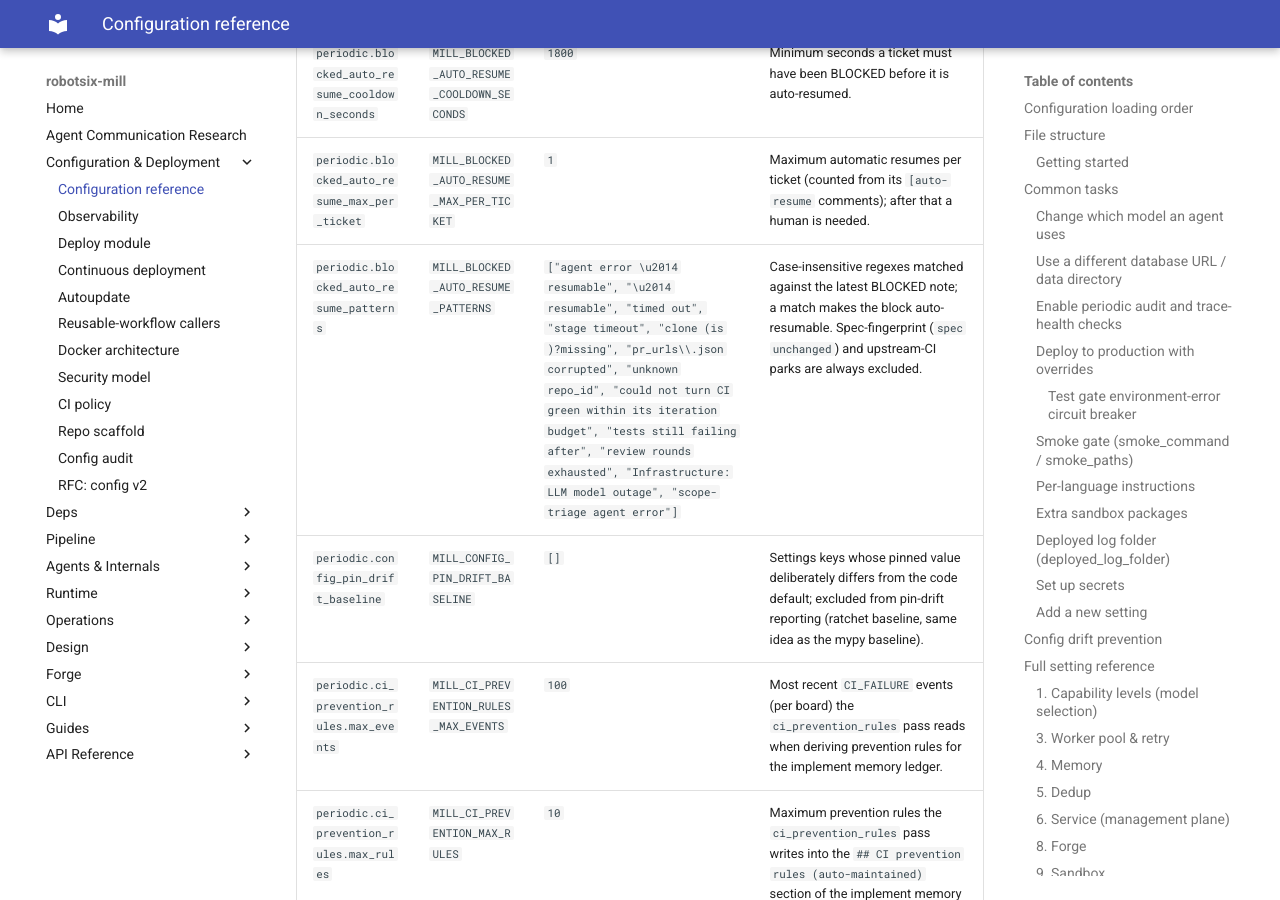
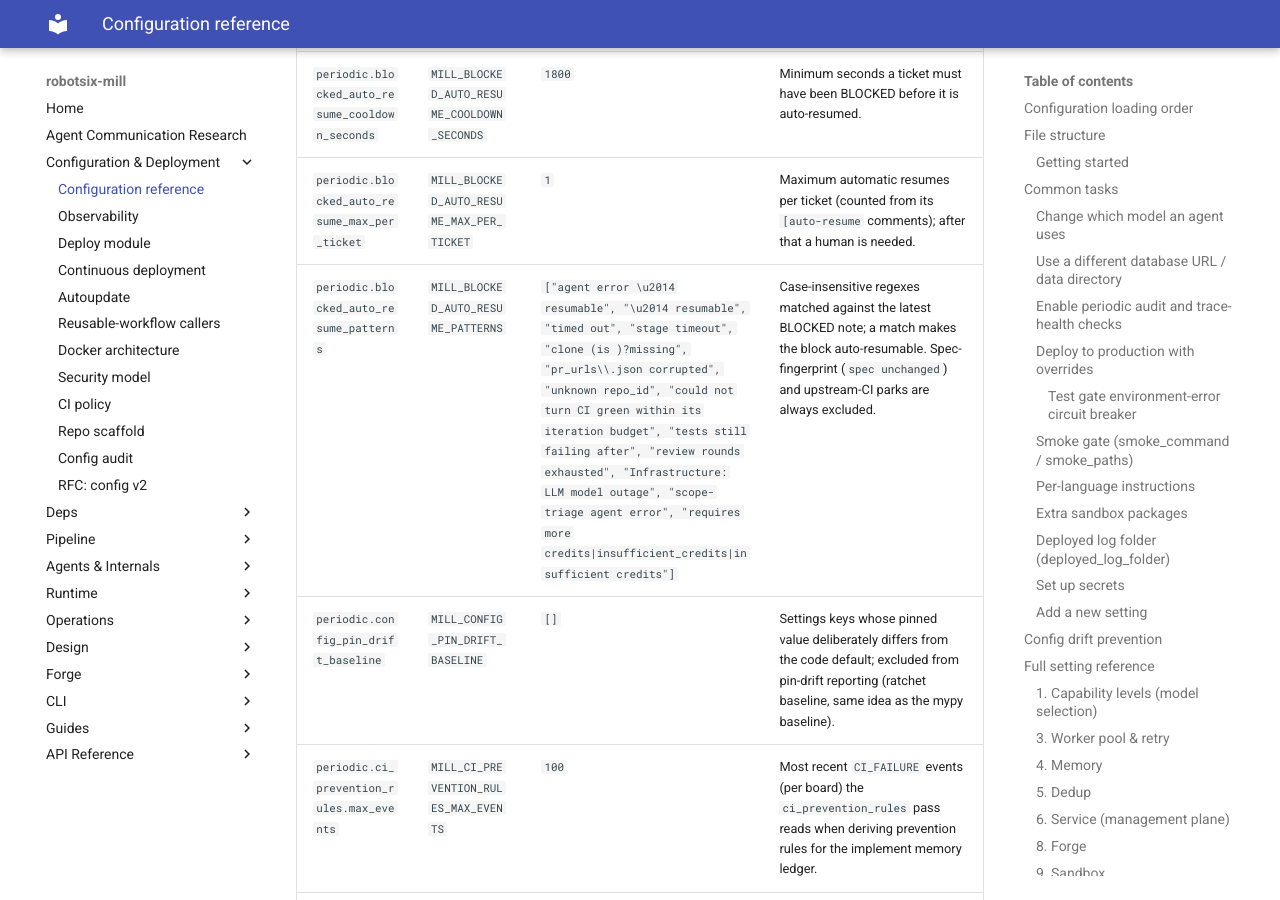
Before and after one commit to damien-robotsix/robotsix-mill, an MkDocs documentation site: the page built from docs/config/configuration.md, in a window 1280 px wide and 900 px high, scrolled down 36166 px. Built offline with MkDocs 1.6.1 and Material for MkDocs 9.7.7, drawn with Linux system fonts in a browser that asks for light colours.

Commit message:
docs(config): sync the blocked_auto_resume_patterns default
Co-Authored-By: Claude Fable 5.1 <noreply@anthropic.com>

```diff
--- a/docs/config/configuration.md
+++ b/docs/config/configuration.md
@@ -739,7 +739,7 @@ Additional fields:
 | `periodic.blocked_auto_resume_interval_seconds` | `MILL_BLOCKED_AUTO_RESUME_INTERVAL_SECONDS` | `600` | Seconds between blocked auto-resume passes: BLOCKED tickets whose latest block note matches a resumable pattern are resumed automatically, bounded per ticket. 0 = disabled. |
 | `periodic.blocked_auto_resume_cooldown_seconds` | `MILL_BLOCKED_AUTO_RESUME_COOLDOWN_SECONDS` | `1800` | Minimum seconds a ticket must have been BLOCKED before it is auto-resumed. |
 | `periodic.blocked_auto_resume_max_per_ticket` | `MILL_BLOCKED_AUTO_RESUME_MAX_PER_TICKET` | `1` | Maximum automatic resumes per ticket (counted from its `[auto-resume` comments); after that a human is needed. |
-| `periodic.blocked_auto_resume_patterns` | `MILL_BLOCKED_AUTO_RESUME_PATTERNS` | `["agent error \u2014 resumable", "\u2014 resumable", "timed out", "stage timeout", "clone (is )?missing", "pr_urls\\.json corrupted", "unknown repo_id", "could not turn CI green within its iteration budget", "tests still failing after", "review rounds exhausted", "Infrastructure: LLM model outage", "scope-triage agent error"]` | Case-insensitive regexes matched against the latest BLOCKED note; a match makes the block auto-resumable. Spec-fingerprint (`spec unchanged`) and upstream-CI parks are always excluded. |
+| `periodic.blocked_auto_resume_patterns` | `MILL_BLOCKED_AUTO_RESUME_PATTERNS` | `["agent error \u2014 resumable", "\u2014 resumable", "timed out", "stage timeout", "clone (is )?missing", "pr_urls\\.json corrupted", "unknown repo_id", "could not turn CI green within its iteration budget", "tests still failing after", "review rounds exhausted", "Infrastructure: LLM model outage", "scope-triage agent error", "requires more credits|insufficient_credits|insufficient credits"]` | Case-insensitive regexes matched against the latest BLOCKED note; a match makes the block auto-resumable. Spec-fingerprint (`spec unchanged`) and upstream-CI parks are always excluded. |
 | `periodic.config_pin_drift_baseline` | `MILL_CONFIG_PIN_DRIFT_BASELINE` | `[]` | Settings keys whose pinned value deliberately differs from the code default; excluded from pin-drift reporting (ratchet baseline, same idea as the mypy baseline). |
 | `periodic.ci_prevention_rules.max_events` | `MILL_CI_PREVENTION_RULES_MAX_EVENTS` | `100` | Most recent `CI_FAILURE` events (per board) the `ci_prevention_rules` pass reads when deriving prevention rules for the implement memory ledger. |
 | `periodic.ci_prevention_rules.max_rules` | `MILL_CI_PREVENTION_MAX_RULES` | `10` | Maximum prevention rules the `ci_prevention_rules` pass writes into the `## CI prevention rules (auto-maintained)` section of the implement memory ledger. |
```
